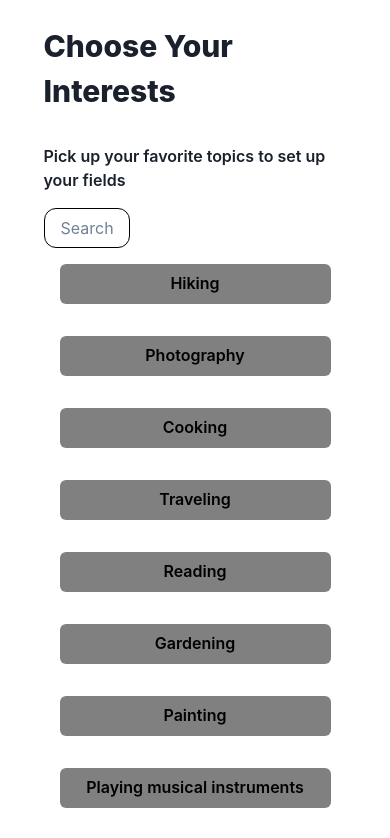
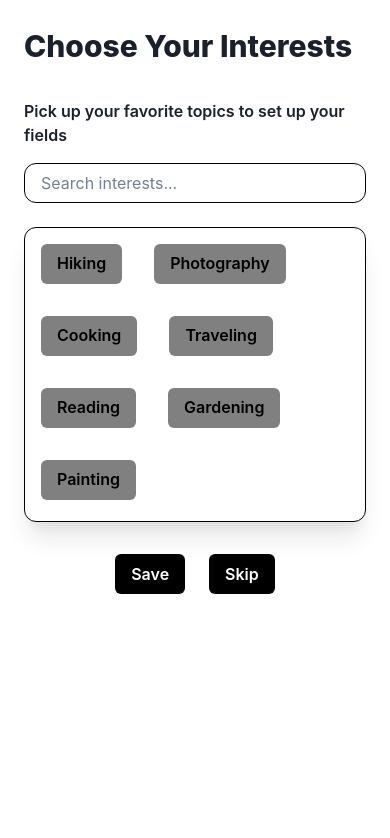
Before and after one commit to MasterHermit/preplabs--project, a React (Create React App) app: page / in a window 390 px wide. Shown: the top 838 px of the page. Built offline with nearby package versions, Linux system fonts and the light colour scheme.

Commit message:
user interest page updated with mobile view

```diff
--- a/src/user_interest/UserInterestChakra.js
+++ b/src/user_interest/UserInterestChakra.js
@@ -91,17 +91,33 @@ const UserInterestChakra = () => {
             </Button >
         )
     })
+    const css = {
+        "&::-webkit-scrollbar": {
+            width: "8px",
+            borderRadius: "8px",
+            backgroundColor: "white",
+            display: "none"
+        },
+        "&::-webkit-scrollbar-thumb": {
+            borderRadius: "8px",
+            backgroundColor: "black",
+        },
+    }
 
 
     return (
         <Box display="flex" justifyContent="center" alignItems="center" minW="100vw">
-            <Box w="90%"
+            <Box w={{ base: "100%", md: "90%" }}
                 p="6"
                 mx="auto">
                 <Text fontSize="3xl" fontWeight="extrabold">Choose Your Interests</Text>
                 <Text fontWeight="semibold">Pick up your favorite topics to set up your fields</Text>
-                <Box display="flex" alignItems="center">
-                    <Box w="30%" >
+                <Box
+                    mb="6"
+                    display="flex"
+                    flexDirection={{ base: "column", md: "row" }}
+                    alignItems="center">
+                    <Box w={{ base: "100%", md: "30%" }} >
                         <Input
                             placeholder="Search interests..."
                             w="100%"
@@ -110,17 +126,22 @@ const UserInterestChakra = () => {
                             onChange={(e) => setSearchTerm(e.target.value)}
                         />
                     </Box>
-                    <Box w="70%" display="flex" flexWrap="wrap" ml="4">
+                    <Box w={{ base: "auto", md: "70%" }} display="flex" flexWrap="wrap" ml="4">
                         {toBeRenderedSelectedInterests}
                     </Box>
                 </Box>
                 <Box
+
+                    css={css}
+                    maxHeight={{ base: "35vh", md: "100vh" }}
+                    overflowY="scroll"
                     ml={{ base: '0', md: "12" }}
                     display="flex"
-                    flexDirection={{ base: "column", md: "row" }}
-                    justifyContent="start"
                     flexWrap="wrap"
-
+                    borderWidth="1px"
+                    borderRadius="xl"
+                    borderColor="black"
+                    boxShadow="xl"
                 >
                     {toBeRenderedInterests}
                 </Box>
```
